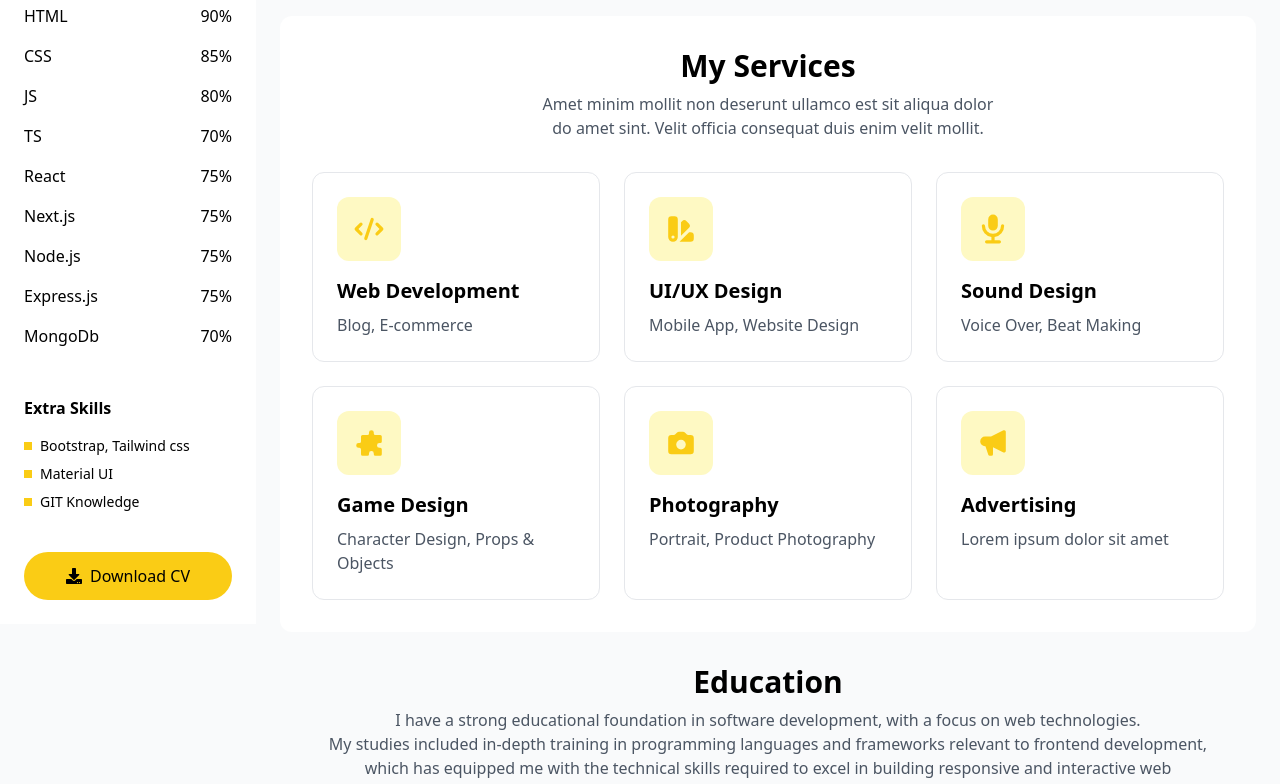
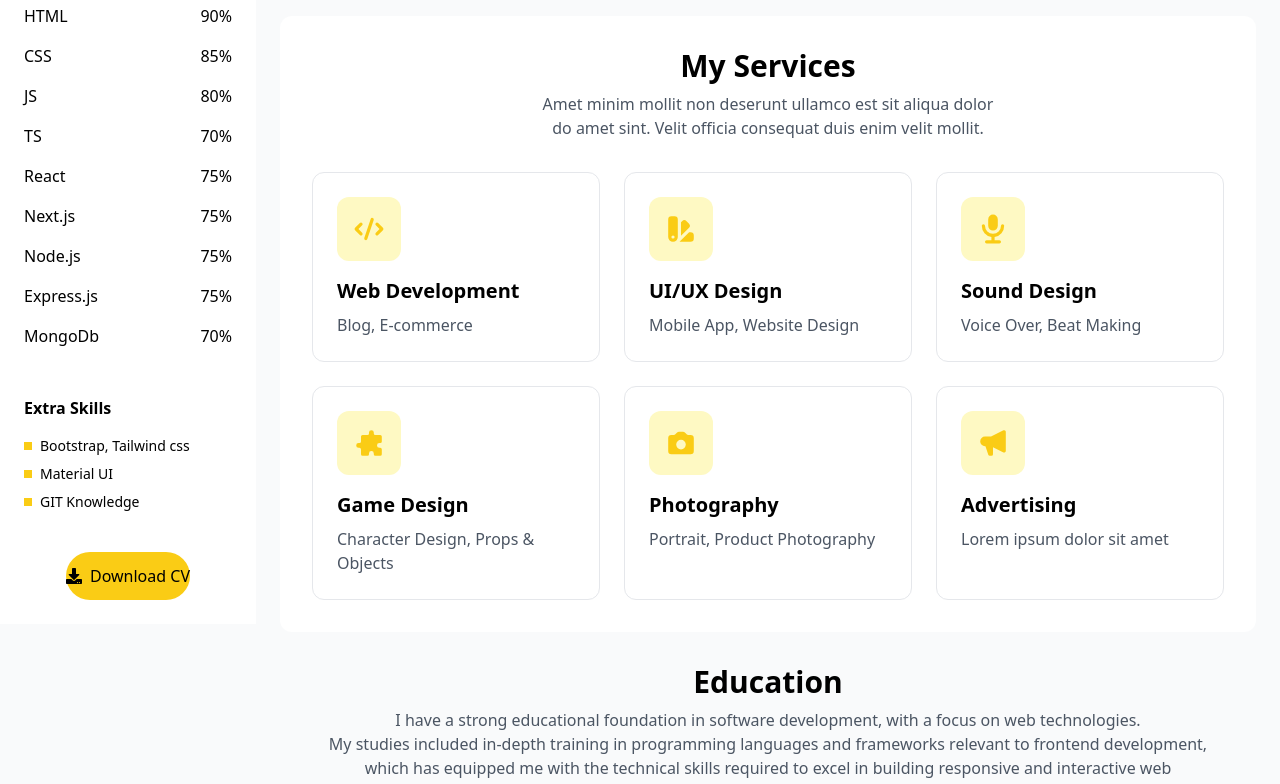
Before and after one commit to Mohdzafar1/portfolioMy, a Next.js app: page / in a window 1280 px wide. Shown: the part 488-1272 px from the top of the page. Built offline with nearby package versions, Linux system fonts and the light colour scheme.

Commit message:
add resume file

```diff
--- a/package.json
+++ b/package.json
@@ -15,12 +15,12 @@
     "react-icons": "^5.3.0"
   },
   "devDependencies": {
-    "@types/node": "^20",
-    "@types/react": "^18",
+    "@types/node": "20.17.10",
+    "@types/react": "18.3.16",
     "@types/react-dom": "^18",
     "autoprefixer": "^10.4.20",
     "postcss": "^8.4.47",
     "tailwindcss": "^3.4.14",
-    "typescript": "^5"
+    "typescript": "5.7.2"
   }
 }
--- a/src/component/Home.tsx
+++ b/src/component/Home.tsx
@@ -13,9 +13,14 @@ const Home = () => {
             <p className="text-gray-600 mb-6 max-w-lg">
             I’m Mohd Zafar, a dedicated Front-end Developer with a keen eye for detail and a passion for crafting interactive, responsive user interfaces..
             </p>
+            <a
+            href="/public/images/Mohd_Zafar_Resume.docx.pdf" // Path to the file in the public folder
+            download="Mohd_Zafar_Resume.pdf"
+            >
             <button className="bg-yellow-400 text-black px-8 py-3 rounded-full hover:bg-yellow-500 transition-colors">
               HIRE ME
             </button>
+            </a>
           </div>
           <img
   src="/images/mz.jpg"
--- a/src/component/Sidebar.tsx
+++ b/src/component/Sidebar.tsx
@@ -1,5 +1,6 @@
 import React from 'react'
 import { FaBehance, FaDownload, FaDribbble, FaFacebook, FaGithub, FaLinkedin, FaTwitter } from 'react-icons/fa'
+
 
 const Sidebar = () => {
     const languages = [
@@ -86,10 +87,15 @@ const Sidebar = () => {
       </div>
 
       {/* Download CV Button */}
+      <a
+      href="/public/images/Mohd_Zafar_Resume.docx.pdf" // Path to the file in the public folder
+      download="Mohd_Zafar_Resume.pdf" // Sets the downloaded file's name
+    >
       <button className="w-full bg-yellow-400 text-black py-3 rounded-full flex items-center justify-center gap-2 hover:bg-yellow-500 transition-colors">
         <FaDownload />
         Download CV
       </button>
+    </a>
     </div>
   </div></div>
   )
```
Also changed, not shown: 2 other files (tests, documents, lock files or other folders).
